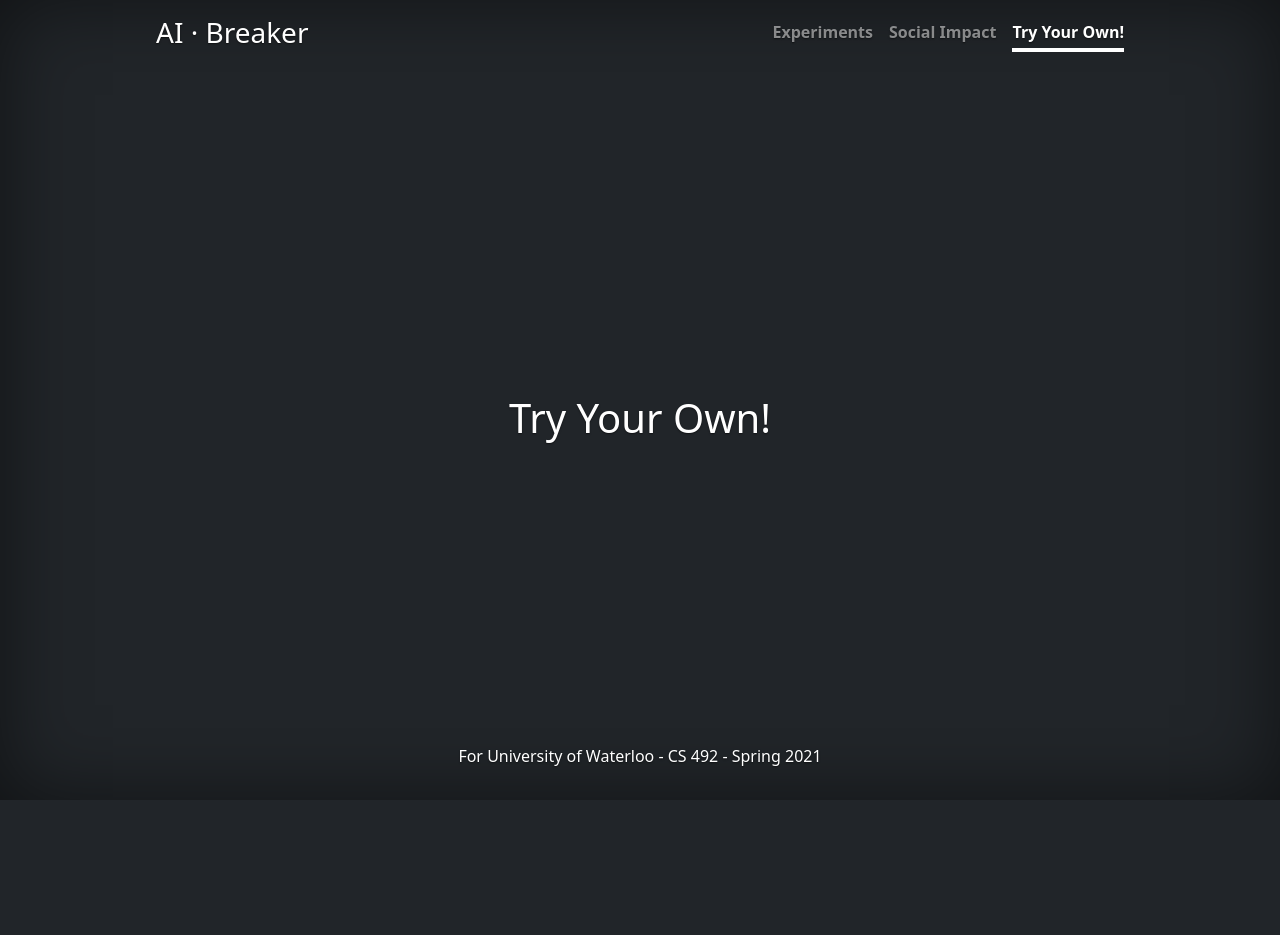
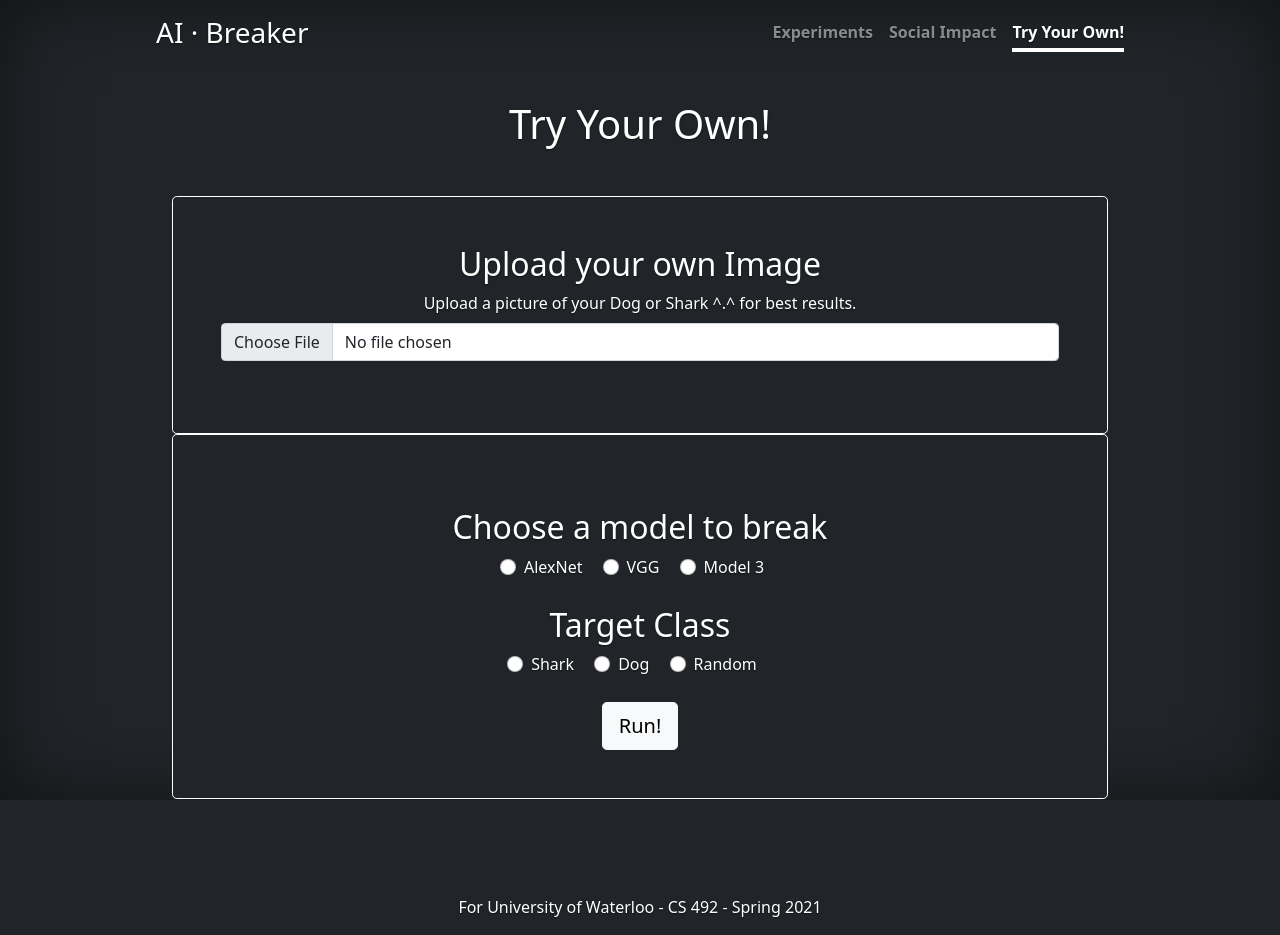
Before and after one commit to fshipy/ai-breaker, a plain HTML site: page frontend/try.html in a window 1280 px wide. Before the commit the page ends 800 px from the top, so only its background shows below. Drawn offline with nearby package versions, Linux system fonts and the light colour scheme.

Commit message:
Create Try It page Bootstrap form

```diff
--- a/frontend/cover.css
+++ b/frontend/cover.css
@@ -51,3 +51,11 @@ body {
   color: #fff;
   border-bottom-color: #fff;
 }
+
+
+/*
+ * Margin before Radio Buttons
+ */
+.radio-button-group {
+  margin-top: 25px;
+}
--- a/frontend/try.html
+++ b/frontend/try.html
@@ -49,7 +49,55 @@
       </header>
 
       <main class="px-3">
-        <h1 class="mt-5">Try Your Own!</h1>
+        <form id="ai-breaker-form">
+          <h1 class="mt-5">Try Your Own!</h1>
+          <div class="row align-items-md-stretch mt-5">
+            <div class="col-md-12 mb-5">
+              <div class="p-5 text-white bg-dark border border-white rounded-3">
+                <h2 class="text-center">Upload your own Image</h2>
+                <label class="form-label" for="customFile">Upload a picture of your Dog or Shark ^.^ for best results.</label>
+                <input class="form-control" type="file" name="uploaded-image" id="customFile" />
+                <br><img style="display: none" width="500" height="500" id="uploaded-image" src="#" alt="Your uploaded image." >
+              </div>
+              <div class="col-md-12 mb-5">
+                <div class="h-100 p-5 text-white bg-dark border border-white rounded-3">
+                  <div class="radio-button-group">
+                    <h2 class="text-center">Choose a model to break</h2>
+                    <div class="form-check form-check-inline">
+                      <input class="form-check-input" type="radio" name="model-to-break" id="alexnet" value="alexnet">
+                      <label class="form-check-label" for="alexnet">AlexNet</label>
+                    </div>
+                    <div class="form-check form-check-inline">
+                      <input class="form-check-input" type="radio" name="model-to-break" id="vgg" value="vgg16">
+                      <label class="form-check-label" for="vgg">VGG</label>
+                    </div>
+                    <div class="form-check form-check-inline">
+                      <input class="form-check-input" type="radio" name="model-to-break" id="model3" value="resnet50">
+                      <label class="form-check-label" for="model3">Model 3</label>
+                    </div>
+                  </div>
+                  <div class="radio-button-group">
+                    <h2 class="text-center">Target Class</h2>
+                    <div class="form-check form-check-inline">
+                      <input class="form-check-input" type="radio" name="target-class" id="shark" value="shark">
+                      <label class="form-check-label" for="shark">Shark</label>
+                    </div>
+                    <div class="form-check form-check-inline">
+                      <input class="form-check-input" type="radio" name="target-class" id="dog" value="dog">
+                      <label class="form-check-label" for="dog">Dog</label>
+                    </div>
+                    <div class="form-check form-check-inline">
+                      <input class="form-check-input" type="radio" name="target-class" id="random" value="random">
+                      <label class="form-check-label" for="random">Random</label>
+                    </div>
+                  </div>
+                  <br/>
+                  <button class="btn btn-light btn-lg d-inline-block" id="run" type="submit">Run!</button>
+                </div>
+              </div>
+            </div>
+          </div>
+        </form>
       </main>
 
       <footer class="mt-auto text-white-50">
```
